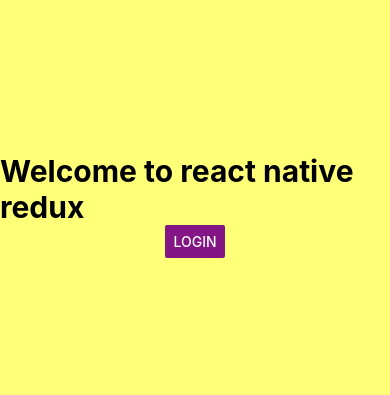
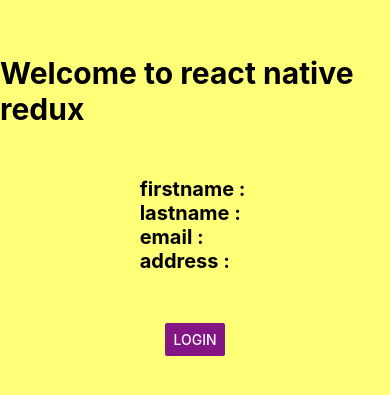
Before and after one commit to AyedNejmeddine/simple-redux, a React Native app: screen / in a window 390 px wide. Shown: the part 217-612 px from the top of the page. Built offline with nearby package versions, Linux system fonts and the light colour scheme.

Commit message:
create profil page

```diff
--- a/src/App.js
+++ b/src/App.js
@@ -9,11 +9,13 @@
 import React from 'react';
 import {StyleSheet, Text, View} from 'react-native';
 import Login from './Login';
+import Profile from './Profile';
 
 const App = () => {
   return (
     <View style={styles.body}>
       <Text style={styles.text}>Welcome to react native redux</Text>
+      <Profile />
       <Login />
     </View>
   );
@@ -29,6 +31,7 @@
   text: {
     fontSize: 30,
     fontWeight: 'bold',
+    marginBottom: 50,
   },
 });
 
--- a/src/Login.js
+++ b/src/Login.js
@@ -1,9 +1,9 @@
 import React from 'react';
-import {StyleSheet, Text, View, Button} from 'react-native';
+import {StyleSheet, View, Button} from 'react-native';
 
 const Login = () => {
   return (
-    <View>
+    <View style={styles.body}>
       <Button
         onPress={() => console.warn('button')}
         title="Login"
@@ -15,14 +15,7 @@
 
 const styles = StyleSheet.create({
   body: {
-    flex: 1,
-    alignItems: 'center',
-    justifyContent: 'center',
-    backgroundColor: '#ffff0088',
-  },
-  text: {
-    fontSize: 30,
-    fontWeight: 'bold',
+    marginTop: 50,
   },
 });
 
--- /dev/null
+++ b/src/Profile.js
@@ -0,0 +1,26 @@
+import React from 'react';
+import {StyleSheet, View, Text} from 'react-native';
+
+export default function Profile() {
+  return (
+    <View>
+      <Text style={styles.text}>firstname : </Text>
+      <Text style={styles.text}>lastname : </Text>
+      <Text style={styles.text}>email : </Text>
+      <Text style={styles.text}>address : </Text>
+    </View>
+  );
+}
+
+const styles = StyleSheet.create({
+  body: {
+    flex: 1,
+    alignItems: 'center',
+    justifyContent: 'center',
+    backgroundColor: '#ffff0088',
+  },
+  text: {
+    fontSize: 20,
+    fontWeight: 'bold',
+  },
+});
```
